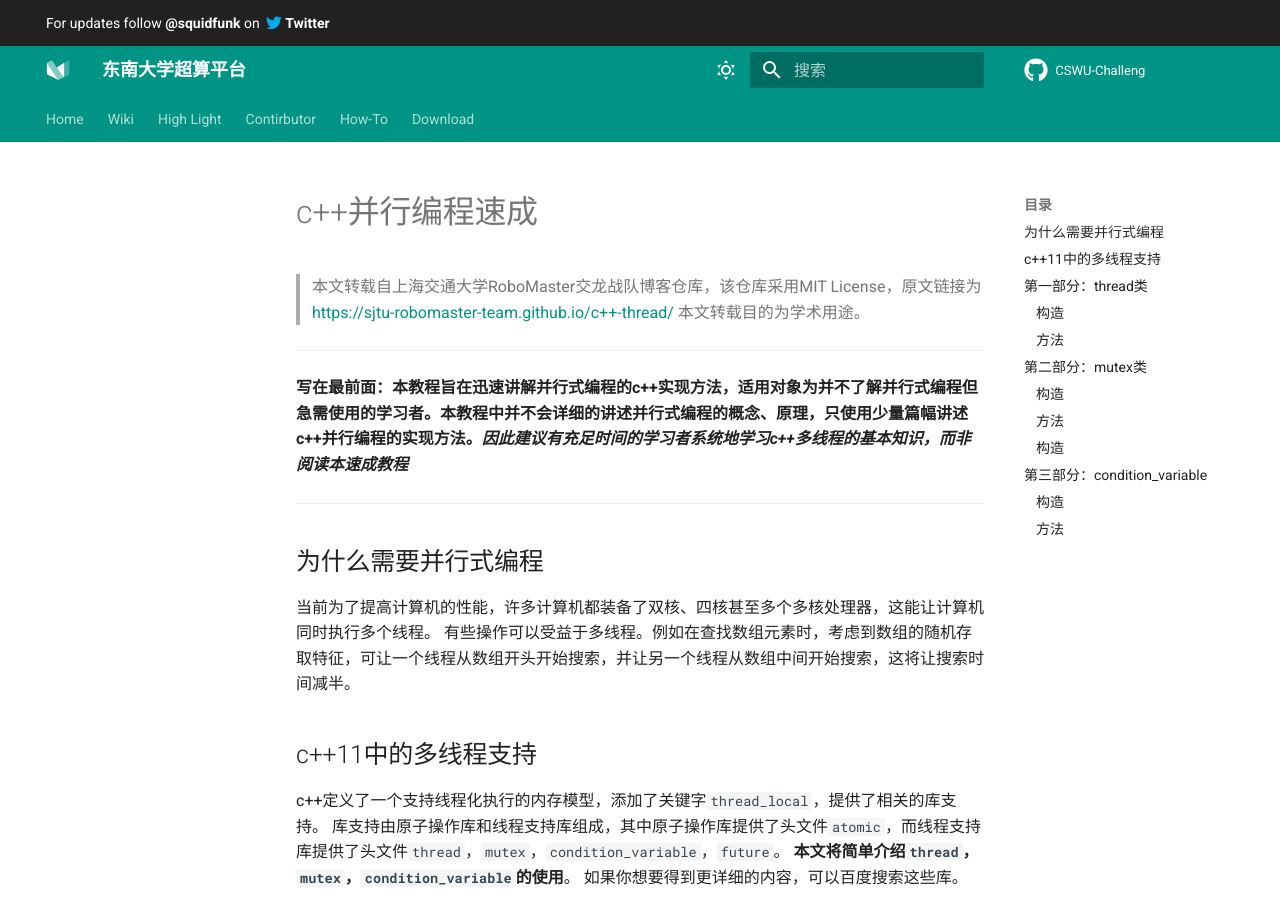
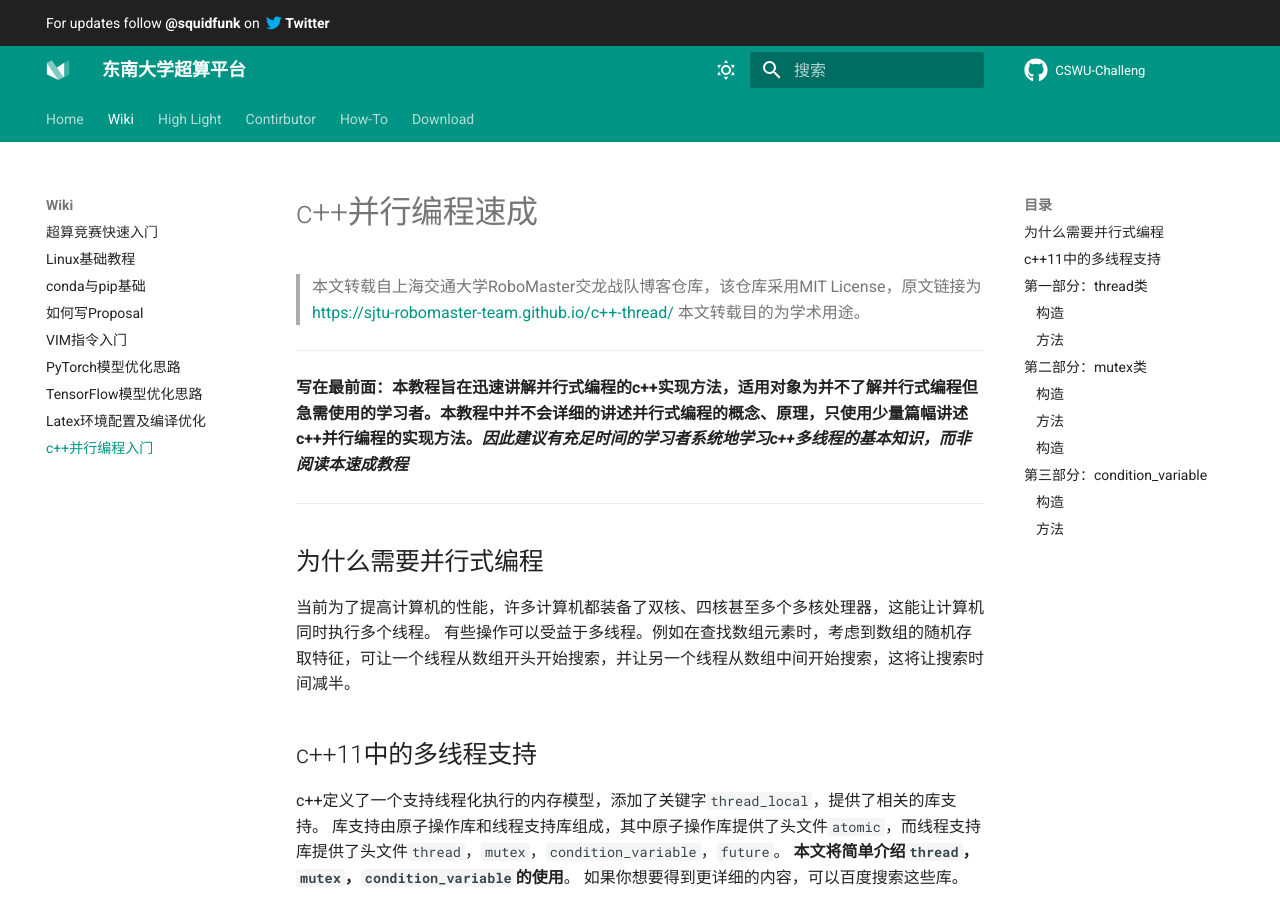
Before and after one commit to CSWU-Challenge/CSWU-Challenge.github.io, an MkDocs documentation site: the page built from docs/wiki/parallel_coding.md, in a window 1280 px wide and 900 px high. Built offline with MkDocs 1.6.1 and Material for MkDocs 9.7.7, drawn with Linux system fonts in a browser that asks for light colours; comment, search, counter and statistics services are not loaded.

Commit message:
update index

```diff
--- a/mkdocs.yml
+++ b/mkdocs.yml
@@ -188,7 +188,7 @@ nav:
     - PyTorch模型优化思路: wiki/pytorch-opt.md
     - TensorFlow模型优化思路: wiki/tensorflow-opt.md
     - Latex环境配置及编译优化: wiki/latex-manual.md
-    - c++并行编程入门： wiki/parallel_coding.md
+    - c++并行编程入门: wiki/parallel_coding.md
   - High Light: page/high-light.md
   - Contirbutor: page/contributor.md
   - How-To: page/to-contributors.md
```
